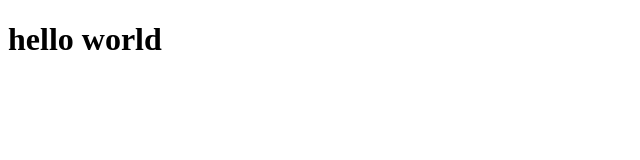
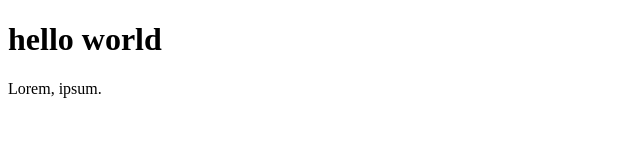
Before and after one commit to KevinChiputra/WPU-git-tes, a plain HTML site: page index.html in a window 1280 px wide. Shown: the whole page, without its empty margins (0-640 px from the left). Drawn offline with Linux system fonts and the light colour scheme.

Commit message:
menambahkan tag p

```diff
--- a/index.html
+++ b/index.html
@@ -7,5 +7,6 @@
 </head>
 <body>
     <h1>hello world</h1>
+    <p>Lorem, ipsum.</p>
 </body>
 </html>
```
